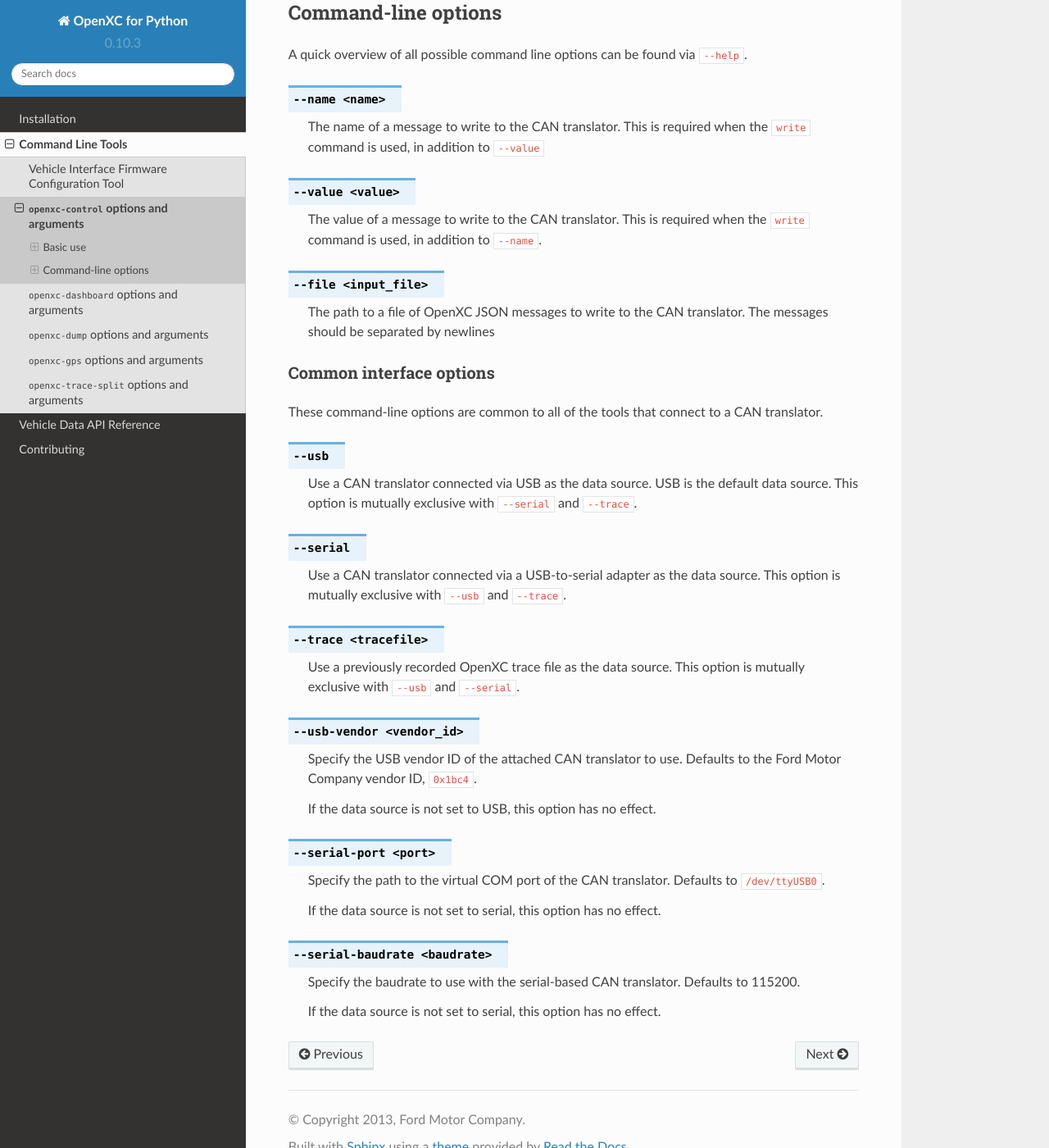
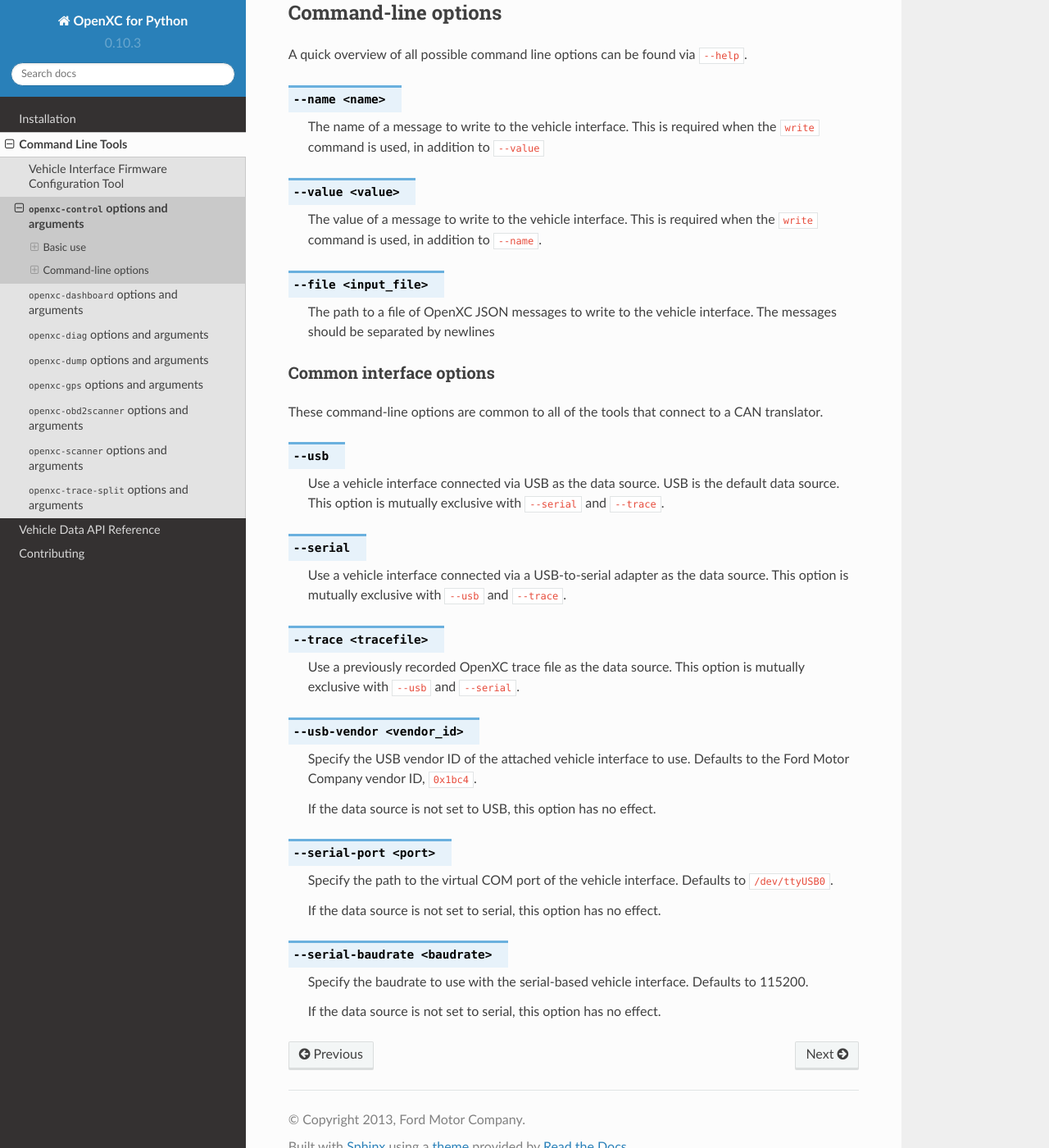
Before and after one commit to openxc/openxc-python, a Sphinx documentation site: the page built from docs/tools/control.rst, in a window 1280 px wide and 1400 px high, scrolled down 1294 px. Shown: the whole window at 82% size. Built offline with Sphinx 7.4.7 and the Read the Docs theme 2.0.0, drawn with Linux system fonts in a browser that asks for light colours; pages that are not in the unit, such as notebooks, are missing from menus; some of the changed text lies outside the part shown.

Commit message:
Document the new diagnostic CLI tools.

```diff
--- a/docs/_shared/common_cmdoptions.rst
+++ b/docs/_shared/common_cmdoptions.rst
@@ -7,13 +7,13 @@
 
 .. cmdoption:: --usb
 
-    Use a CAN translator connected via USB as the data source. USB is the
+    Use a vehicle interface connected via USB as the data source. USB is the
     default data source. This option is mutually exclusive with ``--serial``
     and ``--trace``.
 
 .. cmdoption:: --serial
 
-    Use a CAN translator connected via a USB-to-serial adapter as the data
+    Use a vehicle interface connected via a USB-to-serial adapter as the data
     source. This option is mutually exclusive with ``--usb`` and ``--trace``.
 
 .. cmdoption:: --trace <tracefile>
@@ -23,21 +23,21 @@
 
 .. cmdoption:: --usb-vendor <vendor_id>
 
-    Specify the USB vendor ID of the attached CAN translator to use. Defaults to
+    Specify the USB vendor ID of the attached vehicle interface to use. Defaults to
     the Ford Motor Company vendor ID, ``0x1bc4``.
 
     If the data source is not set to USB, this option has no effect.
 
 .. cmdoption:: --serial-port <port>
 
-    Specify the path to the virtual COM port of the CAN translator. Defaults to
+    Specify the path to the virtual COM port of the vehicle interface. Defaults to
     ``/dev/ttyUSB0``.
 
     If the data source is not set to serial, this option has no effect.
 
 .. cmdoption:: --serial-baudrate <baudrate>
 
-    Specify the baudrate to use with the serial-based CAN translator. Defaults
+    Specify the baudrate to use with the serial-based vehicle interface. Defaults
     to 115200.
 
     If the data source is not set to serial, this option has no effect.
--- a/docs/tools/control.rst
+++ b/docs/tools/control.rst
@@ -3,7 +3,7 @@
 ========================================
 
 :program:`openxc-control` is a command-line tool that can send control messages
-to an attached CAN translator.
+to an attached vehicle interface.
 
 Basic use
 =========
@@ -29,7 +29,7 @@
 reset
 --------
 
-Reset and re-initialize the attached CAN translator.
+Reset and re-initialize the attached vehicle interface.
 
 .. code-block:: bash
 
@@ -43,7 +43,7 @@
 write
 ------
 
-Send a request to the CAN translator to write a message back to the CAN bus. The
+Send a request to the vehicle interface to write a message back to the CAN bus. The
 ``--name`` and ``--value`` options are required when using this command.
 
 .. code-block:: bash
@@ -56,7 +56,7 @@
 
 .. note::
 
-    The CAN translator must be running firmware that supports CAN writes, and
+    The vehicle interface must be running firmware that supports CAN writes, and
     must allow writing the specific message that you request with
     ``openxc-control``.
 
@@ -68,17 +68,17 @@
 
 .. cmdoption:: --name <name>
 
-    The name of a message to write to the CAN translator. This is required when
+    The name of a message to write to the vehicle interface. This is required when
     the ``write`` command is used, in addition to ``--value``
 
 .. cmdoption:: --value <value>
 
-    The value of a message to write to the CAN translator. This is required when
+    The value of a message to write to the vehicle interface. This is required when
     the ``write`` command is used, in addition to ``--name``.
 
 .. cmdoption:: --file <input_file>
 
-    The path to a file of OpenXC JSON messages to write to the CAN translator.
+    The path to a file of OpenXC JSON messages to write to the vehicle interface.
     The messages should be separated by newlines
 
 .. include:: ../_shared/common_cmdoptions.rst
--- a/docs/tools/dashboard.rst
+++ b/docs/tools/dashboard.rst
@@ -55,7 +55,7 @@
 
     $ openxc-dashboard --usb-vendor 4424
 
-Use a a CAN translator connected via serial instead of USB:
+Use a a vehicle interface connected via serial instead of USB:
 
 .. code-block:: bash
 
--- a/docs/tools/dump.rst
+++ b/docs/tools/dump.rst
@@ -3,7 +3,7 @@
 =====================================
 
 :program:`openxc-dump` is a command-line tool to view the raw data stream from
-an attached CAN translator or trace file. It attempts to read OpenXC messages
+an attached vehicle interface or trace file. It attempts to read OpenXC messages
 from the interface specified at the command line (USB, serial or a trace file)
 and prints each message received to ``stdout``.
 
@@ -29,7 +29,7 @@
 
     $ openxc-dump --usb-vendor 4424
 
-Use a a CAN translator connected via serial instead of USB:
+Use a a vehicle interface connected via serial instead of USB:
 
 .. code-block:: bash
 
--- a/docs/tools/gps.rst
+++ b/docs/tools/gps.rst
@@ -19,7 +19,7 @@
 
     $ openxc-gps --trace trace.json > trace.gpx
 
-Convert a real-time stream from a USB CAN translator to GPX in real-time (using
+Convert a real-time stream from a USB vehicle interface to GPX in real-time (using
 all defaults, and printing to `stdout`):
 
 .. code-block:: bash
```
Also changed, not shown: docs/index.rst (+6 -8 lines), docs/tools/diag.rst (added, +47 -0 lines), docs/tools/obd2scanner.rst (added, +20 -0 lines), docs/tools/scanner.rst (added, +44 -0 lines), 6 other files.
